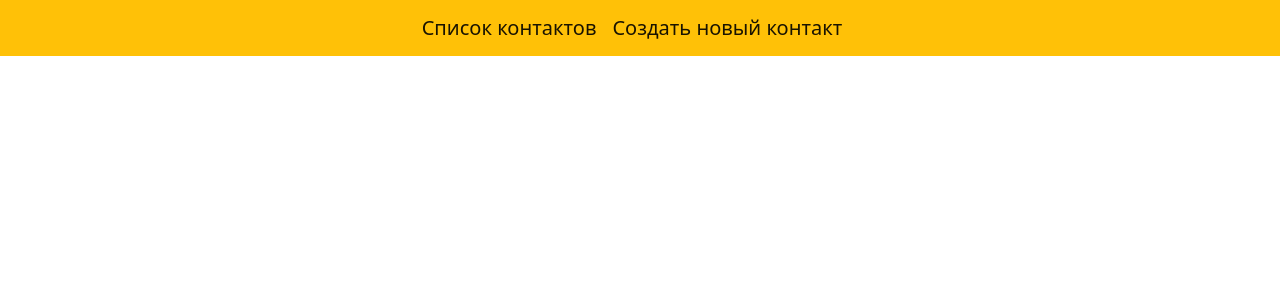
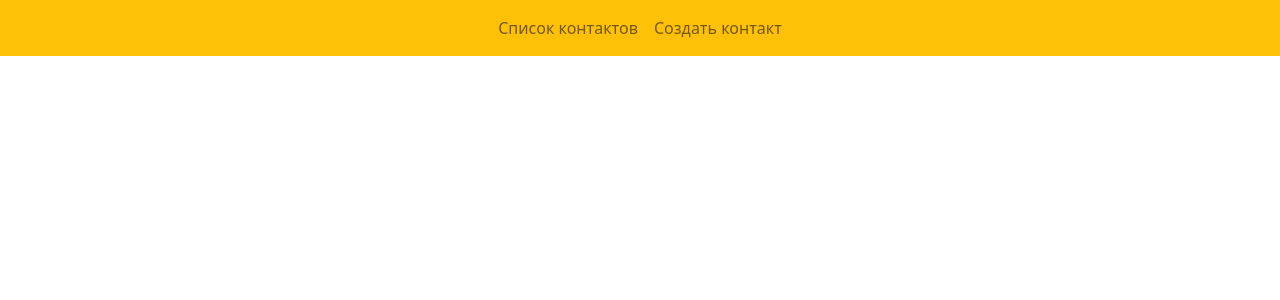
Before and after one commit to ArtMot99/AdressBook, a Django app: page /address/ in a window 1280 px wide. Shown: the top 300 px of the page. Run offline with Django 4.2, Linux system fonts and the light colour scheme; data that the repository does not hold is empty; some libraries are stand-ins or nearby versions.

Commit message:
Исправлен навбар

```diff
--- a/address/templates/includes/navbar.html
+++ b/address/templates/includes/navbar.html
@@ -1,4 +1,6 @@
 <nav class="navbar navbar-expand navbar-light bg-warning justify-content-center">
-    <a class="navbar-brand" href="{% url 'main_menu' %}">Список контактов</a>
-    <a class="navbar-brand" href="{% url 'create' %}">Создать новый контакт</a>
+    <div class="navbar-nav">
+        <a class="nav-link " aria-current="page" href="{% url 'main_menu' %}">Список контактов</a>
+        <a class="nav-link " href="{% url 'create' %}">Создать контакт</a>
+    </div>
 </nav>
```
